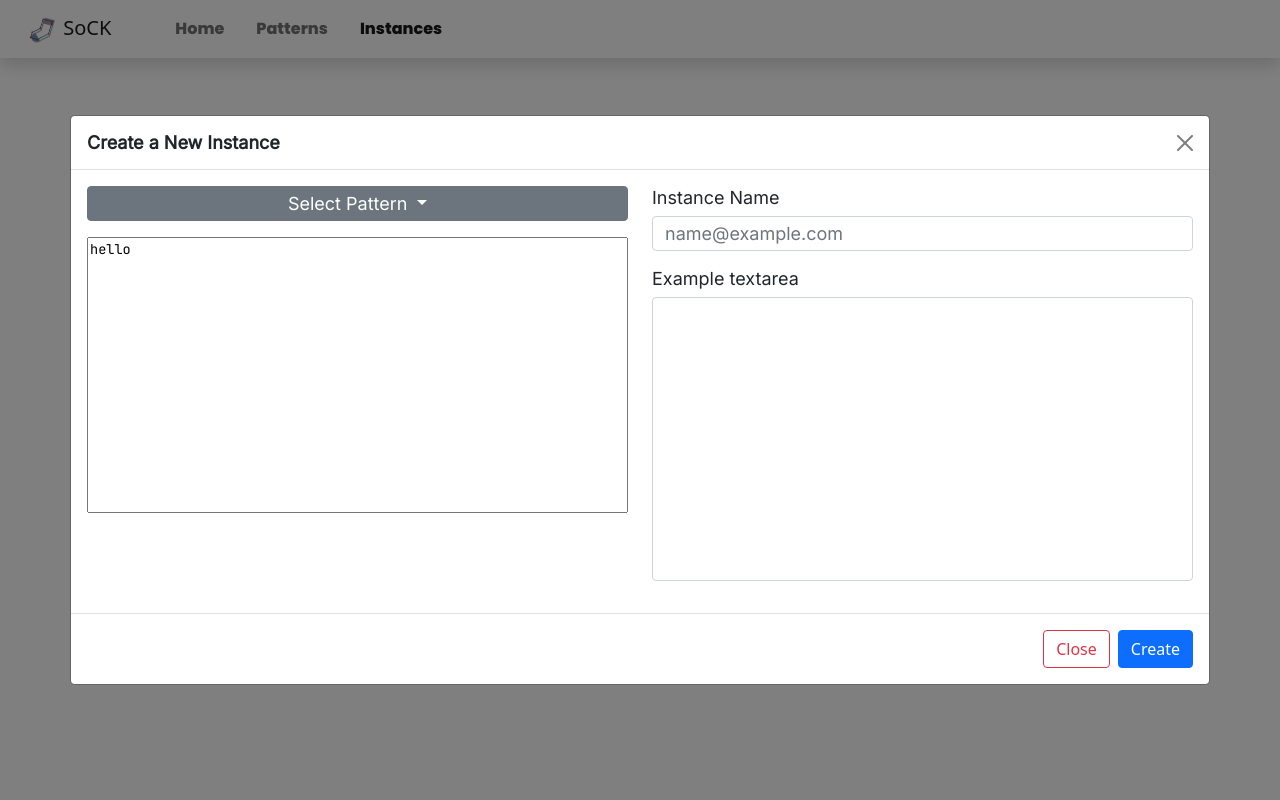
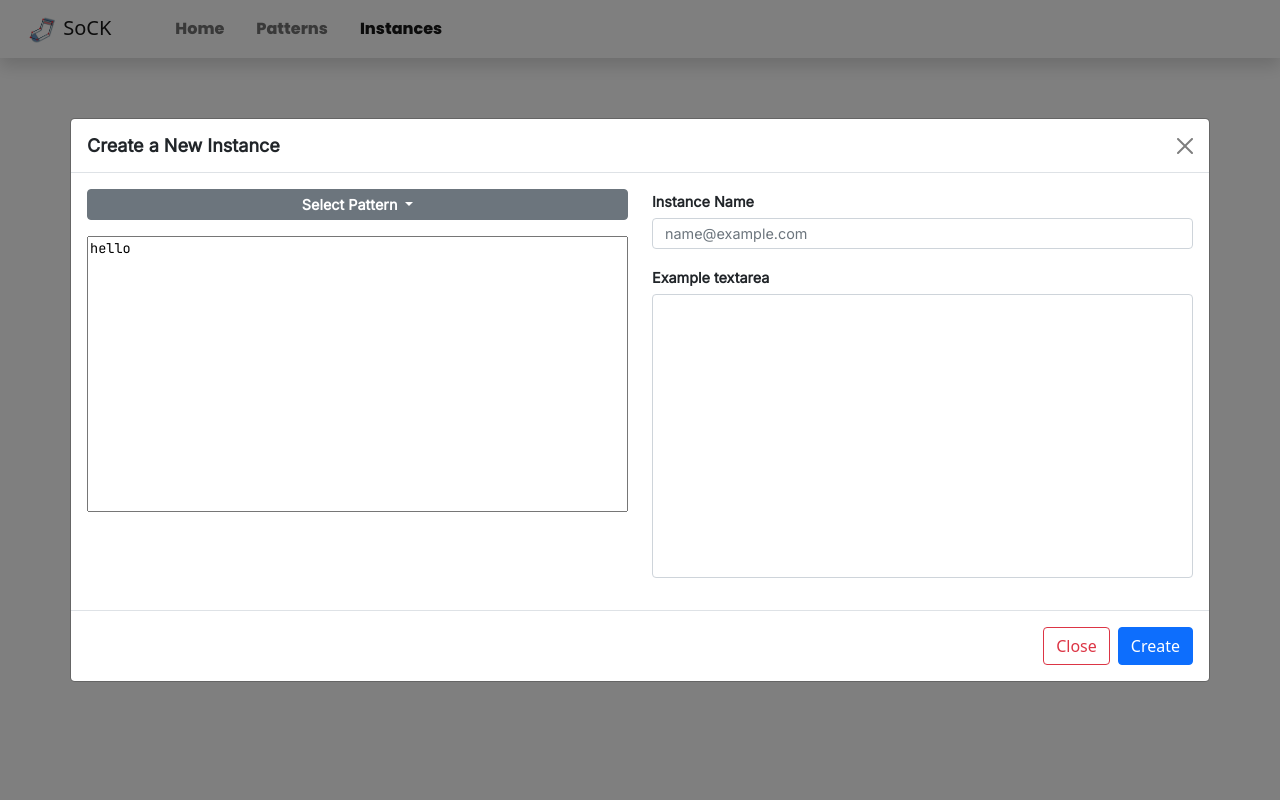
Before and after one commit to JillyCS15/sock-mirror, a Django app: page /instance in a window 1280 px wide, after a click on "Create". Run offline with Django 3.2, Linux system fonts and the light colour scheme; some libraries are stand-ins or nearby versions.

Commit message:
instance: change modal font size

```diff
--- a/instance/templates/main/instance-page.html
+++ b/instance/templates/main/instance-page.html
@@ -50,7 +50,7 @@
               <div class="d-flex flex-column">
                 <div>
                   <div class="btn-group mb-3" style="width: 100%;">
-                    <button class="btn btn-secondary dropdown-toggle subtitle"  type="button" id="dropdownMenuButton" data-bs-toggle="dropdown" aria-expanded="false">
+                    <button class="btn btn-secondary dropdown-toggle details fw-bolder"  type="button" id="dropdownMenuButton" data-bs-toggle="dropdown" aria-expanded="false">
                       Select Pattern
                     </button>
                     <ul class="dropdown-menu" style="width: 100%;">
@@ -71,11 +71,11 @@ hello
             </div>
             <div class="col col-lg-6">
               <div class="mb-3">
-                <label for="exampleFormControlInput1" class="form-label subtitle">Instance Name</label>
-                <input type="text" class="form-control subtitle text-secondary" placeholder="name@example.com">
+                <label for="exampleFormControlInput1" class="form-label details text-dark fw-bolder">Instance Name</label>
+                <input type="text" class="form-control details text-secondary" placeholder="name@example.com">
               </div>
               <div class="mb-3">
-                <label for="exampleFormControlTextarea1" class="form-label subtitle">Example textarea</label>
+                <label for="exampleFormControlTextarea1" class="form-label details text-dark fw-bolder">Example textarea</label>
                 <textarea class="form-control code" rows="15"></textarea>
               </div>
             </div>
```
